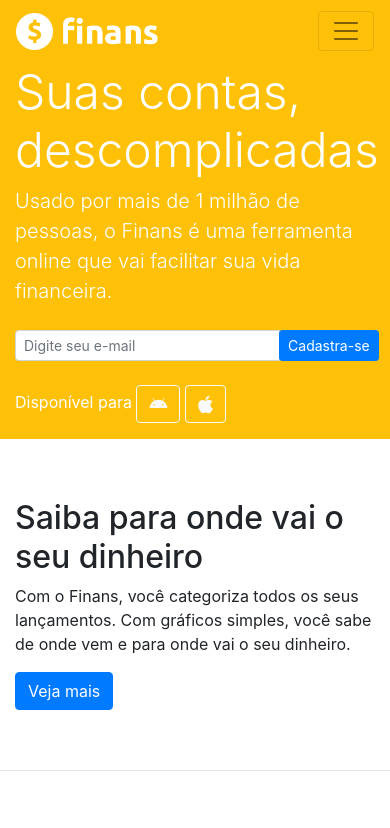
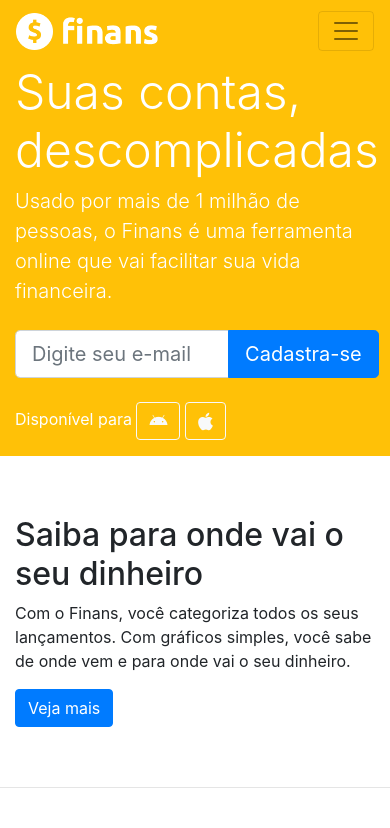
Before and after one commit to filipedf1997/Finans, a plain HTML site: page index.html in a window 390 px wide. Shown: the top 828 px of the page. Drawn offline with nearby package versions, Linux system fonts and the light colour scheme.

Commit message:
atua. cadastrar

```diff
--- a/css/estilo.css
+++ b/css/estilo.css
@@ -9,20 +9,8 @@
   		font-weight: 300;
   		line-height: 1.2;
 	}
-	.input-group-lg > .form-control:not(textarea),
-	.input-group-lg > .custom-select {
-	  height: calc(1.5em + 0.5rem + 2px);
-	}
 
-	.input-group-lg > .form-control,
-	.input-group-lg > .custom-select,
-	.input-group-lg > .input-group-prepend > .input-group-text,
-	.input-group-lg > .input-group-append > .input-group-text,
-	.input-group-lg > .input-group-prepend > .btn,
-	.input-group-lg > .input-group-append > .btn {
-	  padding: 0.25rem 0.5rem;
-	  font-size: 0.875rem;
-	  line-height: 1.5;
-	  border-radius: 0.2rem;
+	#form-cadastrar{
+		margin-right: 10px;
 	}
 }
--- a/index.html
+++ b/index.html
@@ -51,7 +51,7 @@
                 <p class="lead">Usado por mais de 1 milhão de pessoas, o Finans é uma ferramenta online que vai facilitar sua vida financeira.</p>
 
                 <form class="mt-4 mb-4">
-                  <div class="input-group input-group-lg">
+                  <div class="input-group input-group-lg" id="form-cadastrar">
                     <input class="form-control" type="text" name="email" id="email" placeholder="Digite seu e-mail">
                     <div class="input-group-append">
                       <input class="btn btn-primary" type="submit" name="enviar" value="Cadastra-se">
```
